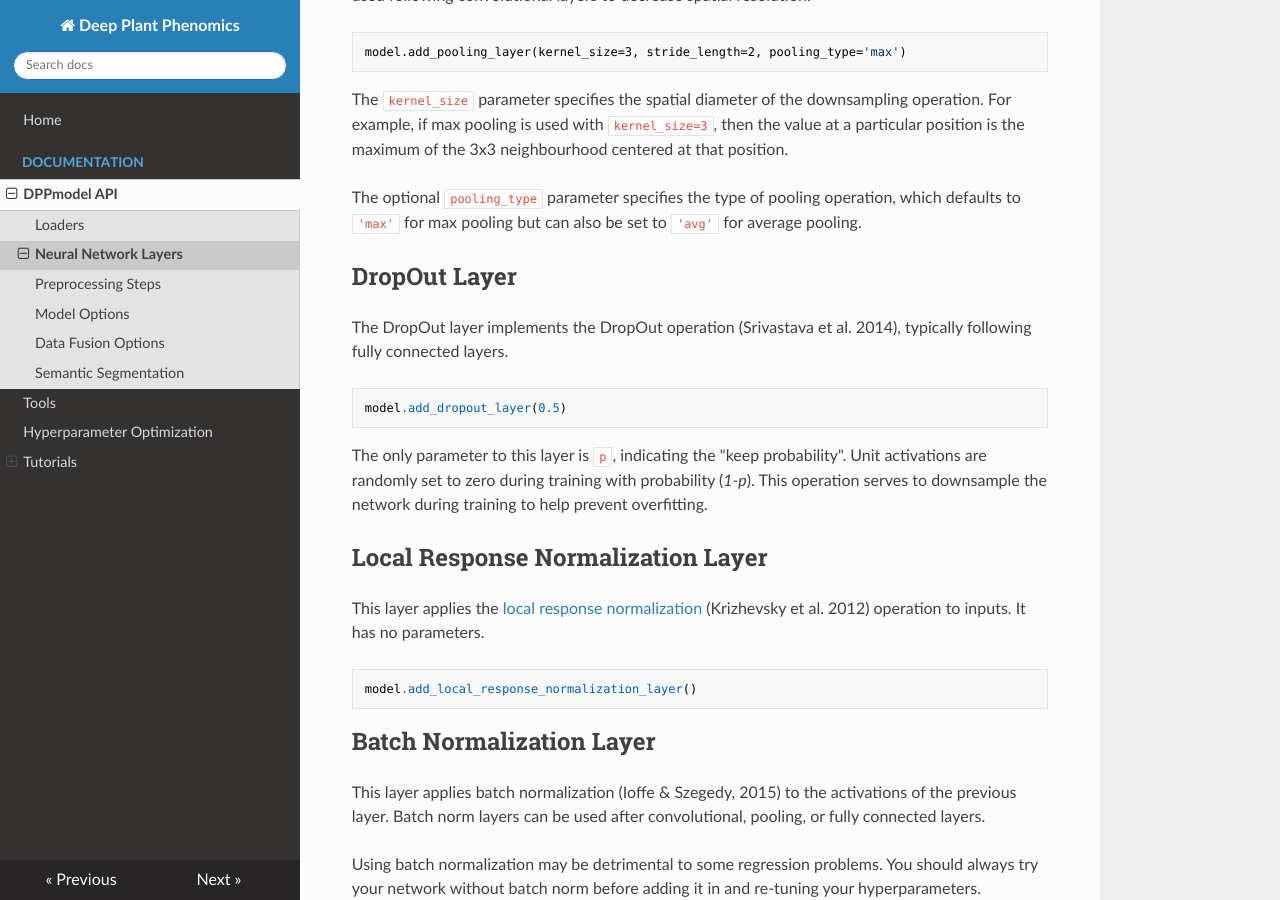
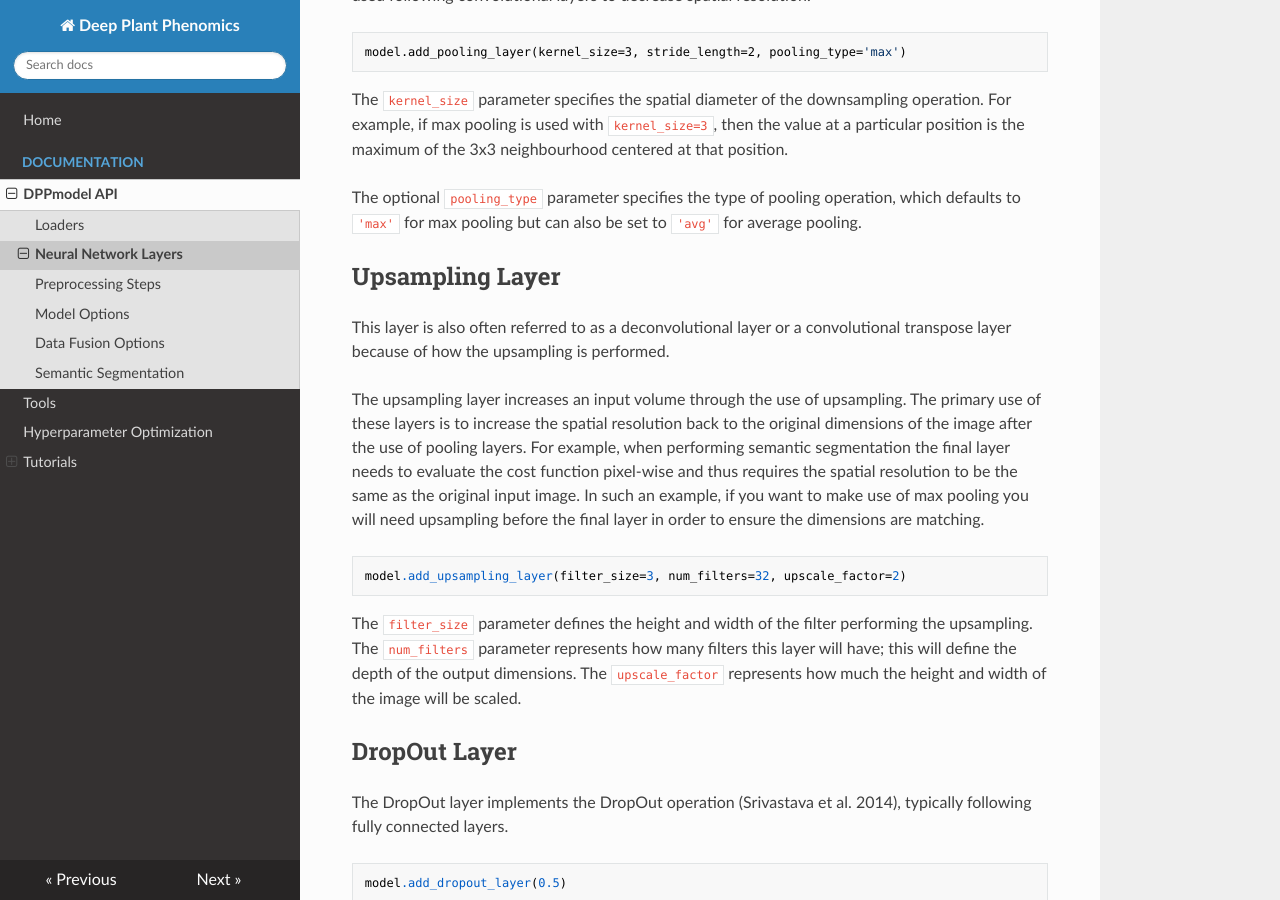
Before and after one commit to p2irc/deepplantphenomics, an MkDocs documentation site: the page built from docs/Neural-Network-Layers.md, in a window 1280 px wide and 900 px high, scrolled down 1016 px. Built offline with MkDocs 1.6.1, drawn with Linux system fonts in a browser that asks for light colours; nearby versions of some CDN libraries; old or Windows-style settings are respelled for this version of MkDocs.

Commit message:
updated docs with patching and upsampling

````diff
--- a/docs/Neural-Network-Layers.md
+++ b/docs/Neural-Network-Layers.md
@@ -42,6 +42,18 @@ The `kernel_size` parameter specifies the spatial diameter of the downsampling o
 
 The optional `pooling_type` parameter specifies the type of pooling operation, which defaults to `'max'` for max pooling but can also be set to `'avg'` for average pooling.
 
+## Upsampling Layer
+
+This layer is also often referred to as a deconvolutional layer or a convolutional transpose layer because of how the upsampling is performed.
+
+The upsampling layer increases an input volume through the use of upsampling. The primary use of these layers is to increase the spatial resolution back to the original dimensions of the image after the use of pooling layers. For example, when performing semantic segmentation the final layer needs to evaluate the cost function pixel-wise and thus requires the spatial resolution to be the same as the original input image. In such an example, if you want to make use of max pooling you will need upsampling before the final layer in order to ensure the dimensions are matching.
+
+```
+model.add_upsampling_layer(filter_size=3, num_filters=32, upscale_factor=2)
+```
+
+The `filter_size` parameter defines the height and width of the filter performing the upsampling. The `num_filters` parameter represents how many filters this layer will have; this will define the depth of the output dimensions. The `upscale_factor` represents how much the height and width of the image will be scaled.
+
 ## DropOut Layer
 
 The DropOut layer implements the DropOut operation (Srivastava et al. 2014), typically following fully connected layers.
````
Also changed, not shown: docs/Model-Options.md (+6 -0 lines).
